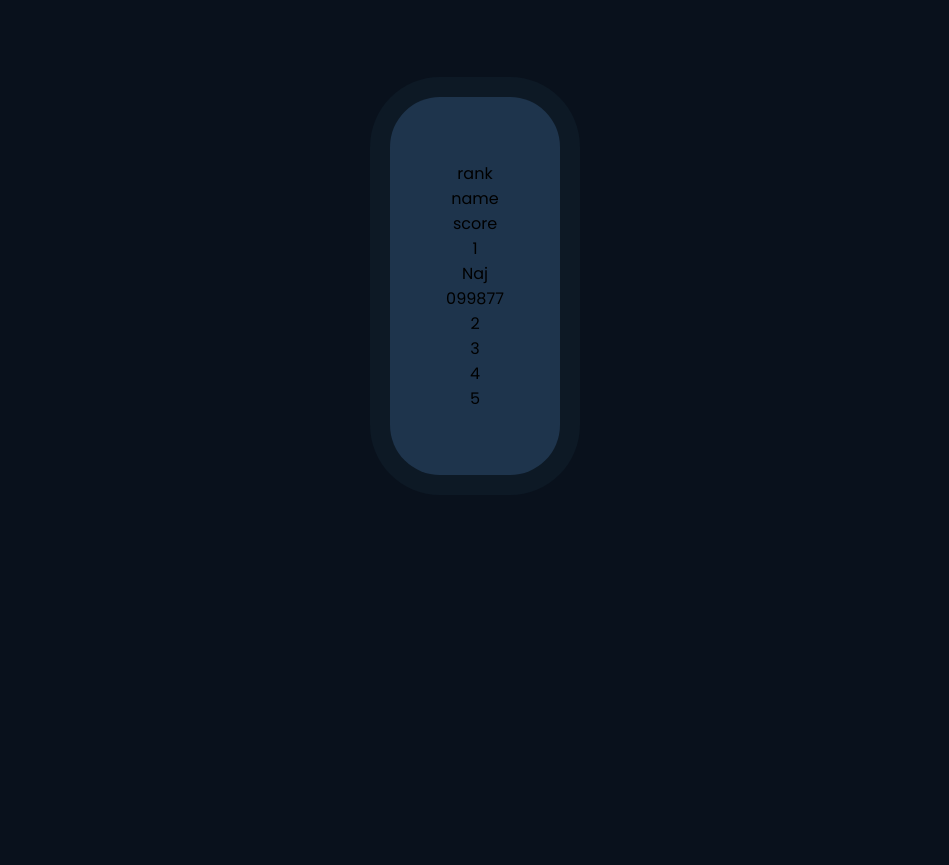
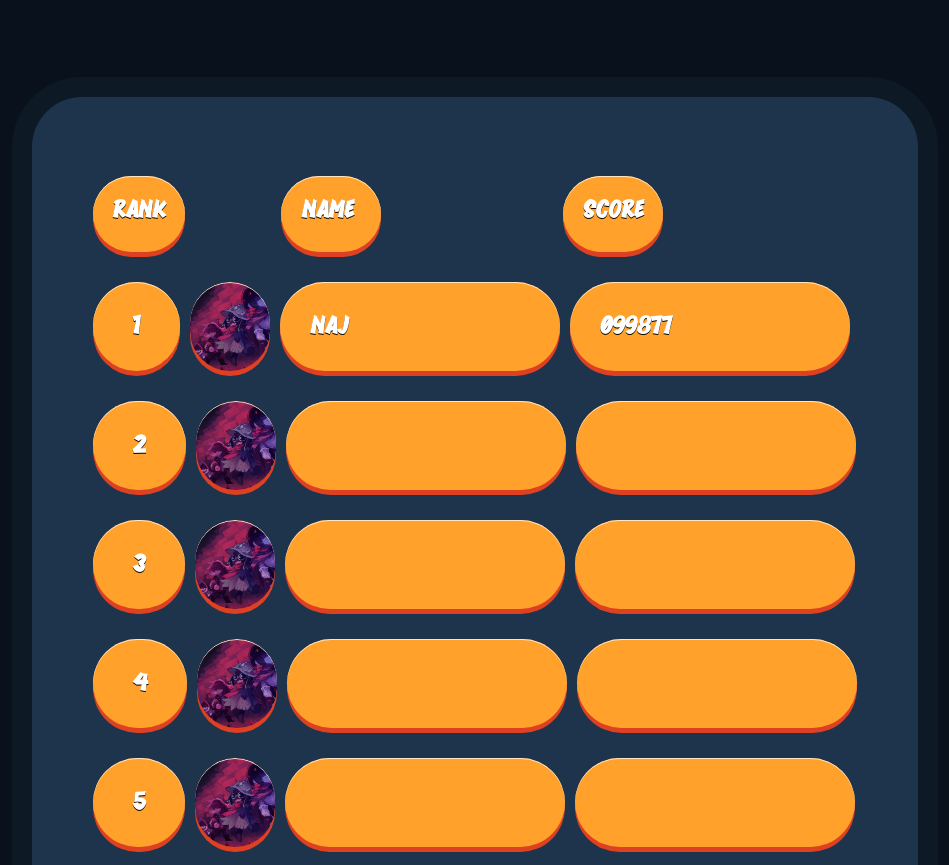
Before and after one commit to NovaaaLv/QuizGame, a plain HTML site: page leaderbords.html in a window 1280 px wide. Shown: the top 865 px of the page, without its empty margins (165-1114 px from the left). Before the commit the page ends 800 px from the top, so only its background shows below. Drawn offline with Linux system fonts and the light colour scheme.

Commit message:
LEADERBORDS

```diff
--- a/style.css
+++ b/style.css
@@ -347,3 +347,69 @@ body {
 .block {
   display: block;
 }
+
+
+/*LEADERBORDS*/
+.item-group {
+  padding: 10px 0px 10px 0px;
+  display: flex;
+}
+
+.gambar, .rank, .skor, .name {
+  color: white;
+  font-family: 'doodle';
+  font-weight:bold;
+  font-size:25px;
+  text-align: left;
+  text-decoration:none;
+  background-color:#FFA12B;
+  display:block;
+  position:relative;
+  padding:30px 40px;
+  margin: 5px;
+
+  -webkit-tap-highlight-color: rgba(0, 0, 0, 0);
+  text-shadow: 0px 1px 0px #000;
+  filter: dropshadow(color=#000, offx=0px, offy=1px);
+
+  -webkit-box-shadow:inset 0 1px 0 #FFE5C4, 0 10px 0 #915100;
+  -moz-box-shadow:inset 0 1px 0 #FFE5C4, 0 10px 0 #e7b36f;
+  box-shadow:inset 0 1px 0 #FFE5C4, 0 5px 0 #DE4022;
+
+  -webkit-border-radius: 5px;
+  -moz-border-radius: 5px;
+  border-radius: 50px;
+}
+
+.skor {
+  padding: 30px;
+  width: 280px;
+}
+
+.name {
+  padding: 30px;
+  width: 280px;
+}
+
+
+/*ACUHKAN BAGIAN INI. (BUAT SPACE DOANG)*/
+.ket-1 {
+  padding: 20px;
+}
+
+.ket-2 {
+  visibility: hidden;
+  padding: 38px;
+}
+
+.ket-3 {
+  padding: 20px;
+  width: 100px;
+}
+/*---------------------------------*/
+
+.gambar {
+  background-image: url(party.jpg);
+  background-size: cover;
+  background-position: center;
+}
```
Also changed, not shown: menu.html (+1 -1 lines).
